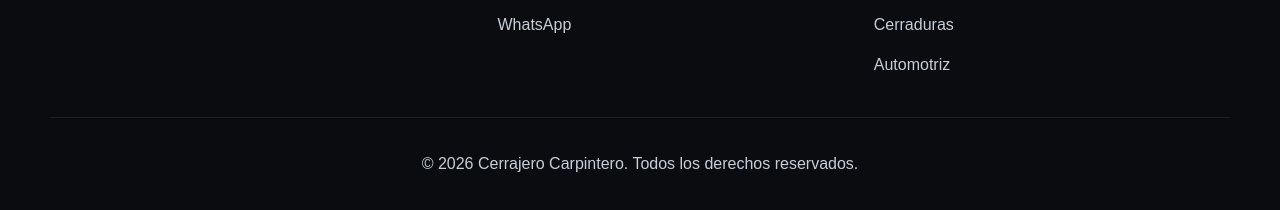
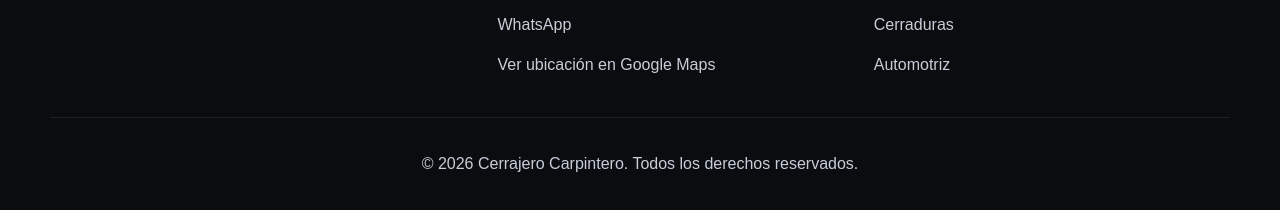
Before and after one commit to cerrajerocarpinterocl-ops/cerrajerocarpinterocl, a plain HTML site: page index.html in a window 1280 px wide. Shown: the part 4433-4643 px from the top of the page. Drawn offline with Linux system fonts and the light colour scheme.

Commit message:
Update index.html

```diff
--- a/index.html
+++ b/index.html
@@ -340,6 +340,7 @@ Atendemos distintas comunas de Santiago con servicios de cerrajería y carpinter
 <h4>Contacto</h4>
 <p><a href="tel:+56972095216">+56 9 7209 5216</a></p>
 <p><a href="https://wa.me/56972095216" target="_blank">WhatsApp</a></p>
+<p><a href="https://www.google.com/maps?q=-33.4168,-70.6016" target="_blank">Ver ubicación en Google Maps</a></p>
 </div>
 
 <div>
```
